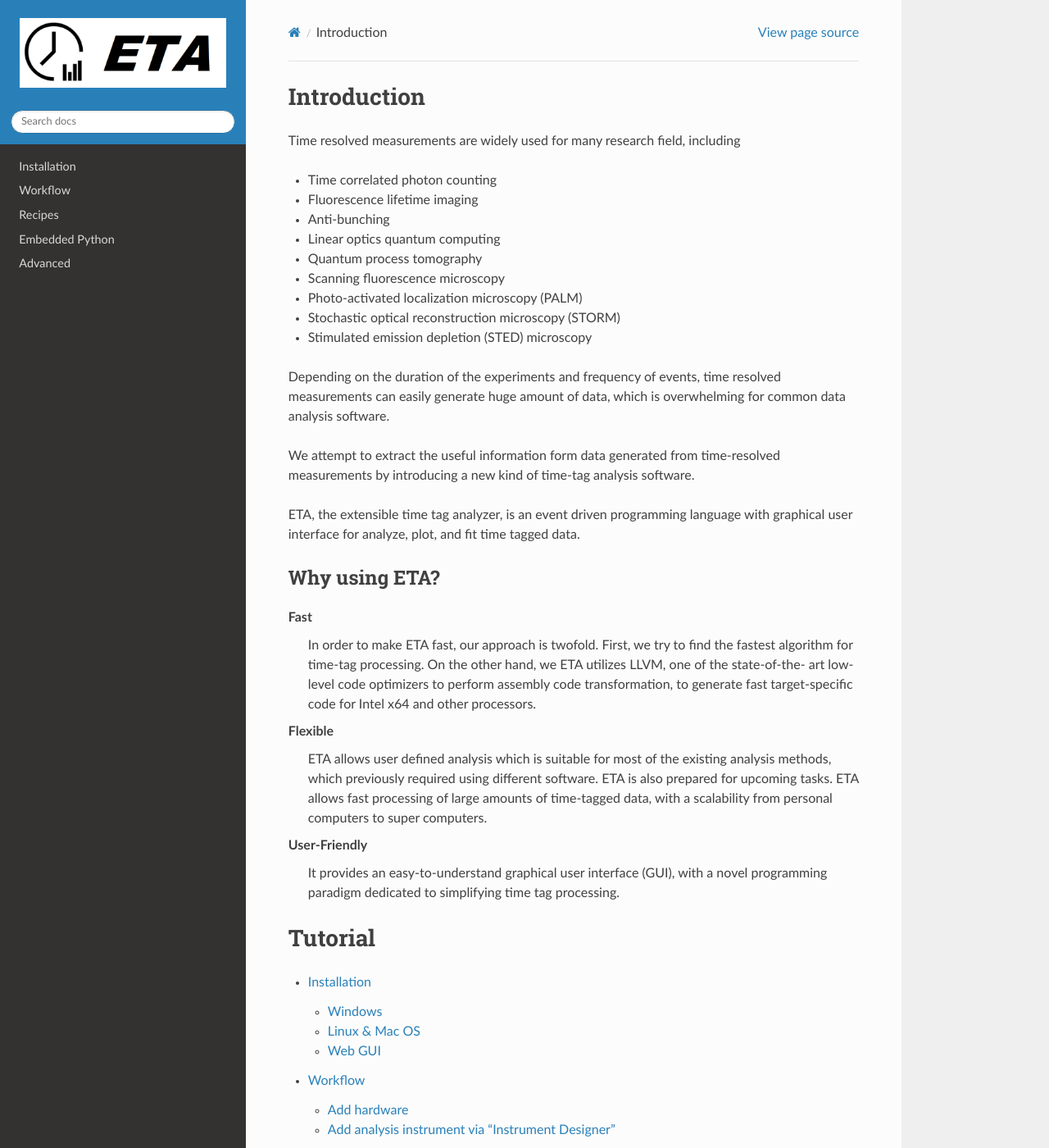
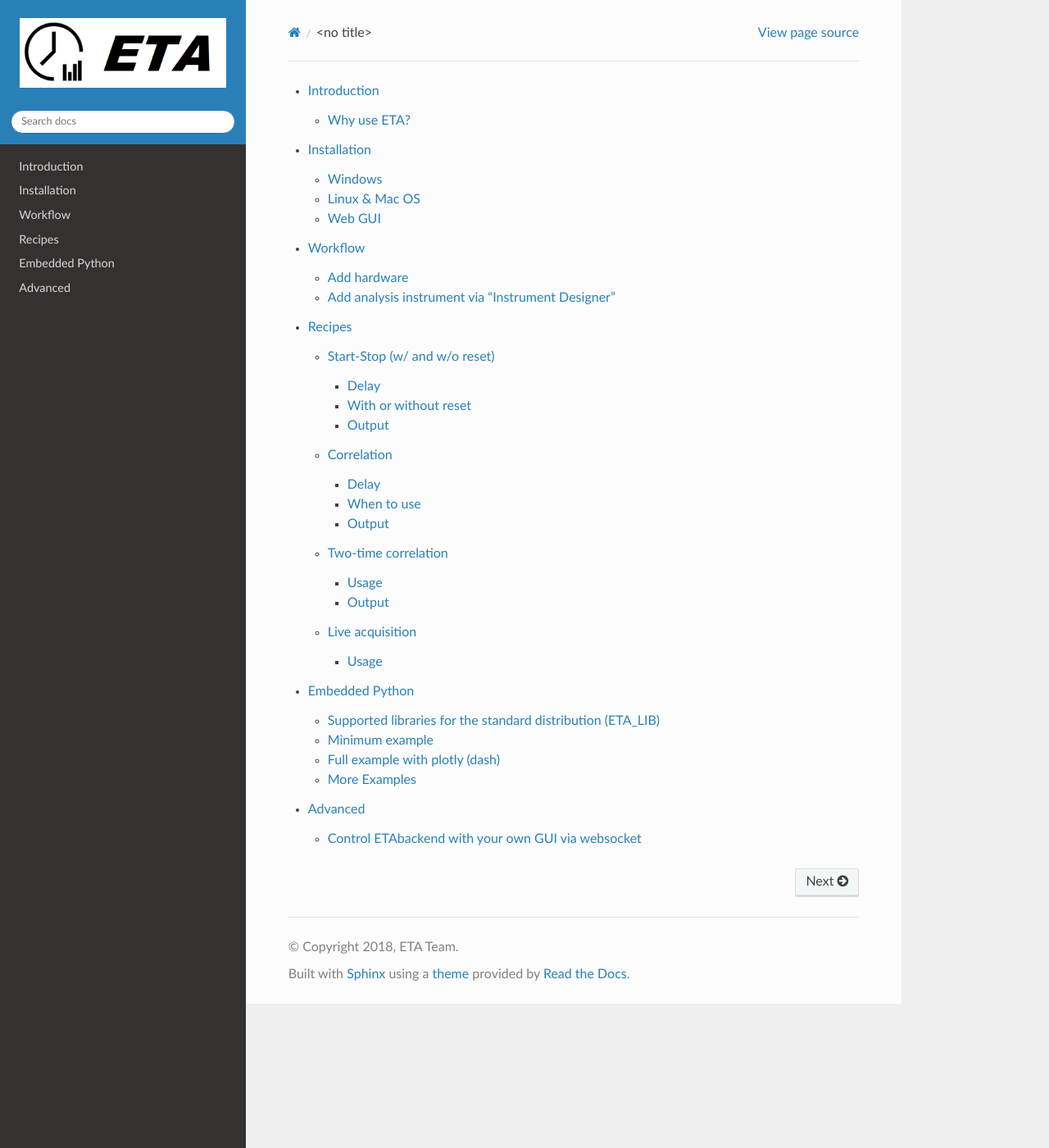
Before and after one commit to timetag/timetag.github.io, a Sphinx documentation site: the page built from docs/index.rst, in a window 1280 px wide and 1400 px high. Shown: the whole window at 82% size. Built offline with Sphinx 7.4.7 and the Read the Docs theme 2.0.0, drawn with Linux system fonts in a browser that asks for light colours.

Commit message:
Update index.rst
readjusted file structure

```diff
--- a/docs/index.rst
+++ b/docs/index.rst
@@ -3,64 +3,11 @@
    You can adapt this file completely to your liking, but it should at least
    contain the root `toctree` directive.
 
-Introduction
-===============================
-Time resolved measurements are widely used for many research
-field, including
 
-- Time correlated photon counting
-- Fluorescence lifetime imaging
-- Anti-bunching
-- Linear optics quantum computing
-- Quantum process tomography
-- Scanning fluorescence microscopy
-- Photo-activated localization microscopy (PALM)
-- Stochastic optical reconstruction microscopy (STORM)
-- Stimulated emission depletion (STED) microscopy
-
-Depending on the duration of the experiments and frequency of
-events, time resolved measurements can easily generate huge
-amount of data, which is overwhelming for common data analysis
-software.
-
-
-We attempt to extract the useful information form data generated
-from time-resolved measurements by introducing a new kind of
-time-tag analysis software.
-
-ETA, the extensible time tag analyzer, is an event driven programming
-language with graphical user interface for analyze, plot, and fit time
-tagged data.
-
-Why using ETA?
-----------------------------
-
-Fast
-   In order to make ETA fast, our approach is twofold.
-   First, we try to find the fastest algorithm for time-tag processing.
-   On the other hand, we ETA utilizes LLVM, one of the state-of-the-
-   art low-level code optimizers to perform assembly code
-   transformation, to generate fast target-specific code for Intel x64
-   and other processors.
-
-Flexible
-   ETA allows user defined analysis which is suitable for most of the
-   existing analysis methods, which previously required using
-   different software. ETA is also prepared for upcoming tasks.
-   ETA allows fast processing of large amounts of time-tagged data,
-   with a scalability from personal computers to super computers.
-
-User-Friendly
-   It provides an easy-to-understand graphical user interface (GUI),
-   with a novel programming paradigm dedicated to simplifying time
-   tag processing.
-
-
-Tutorial
-===============================
 
 .. toctree::
 
+   intro
    installation
    workflow
    recipes
```
